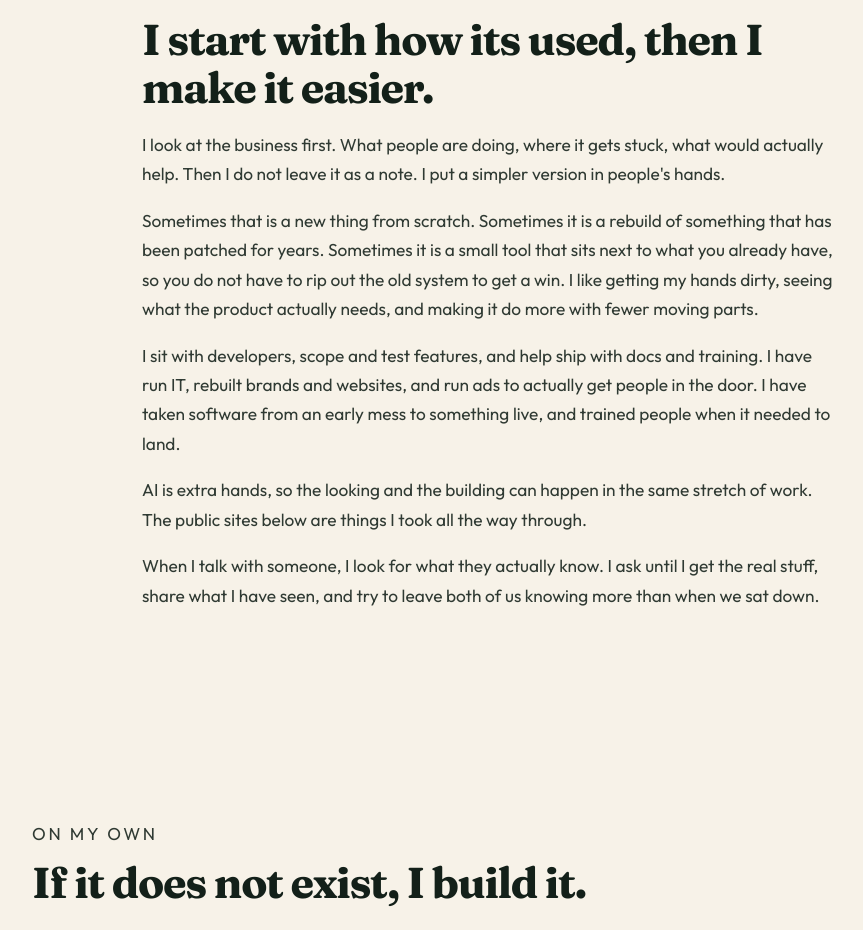
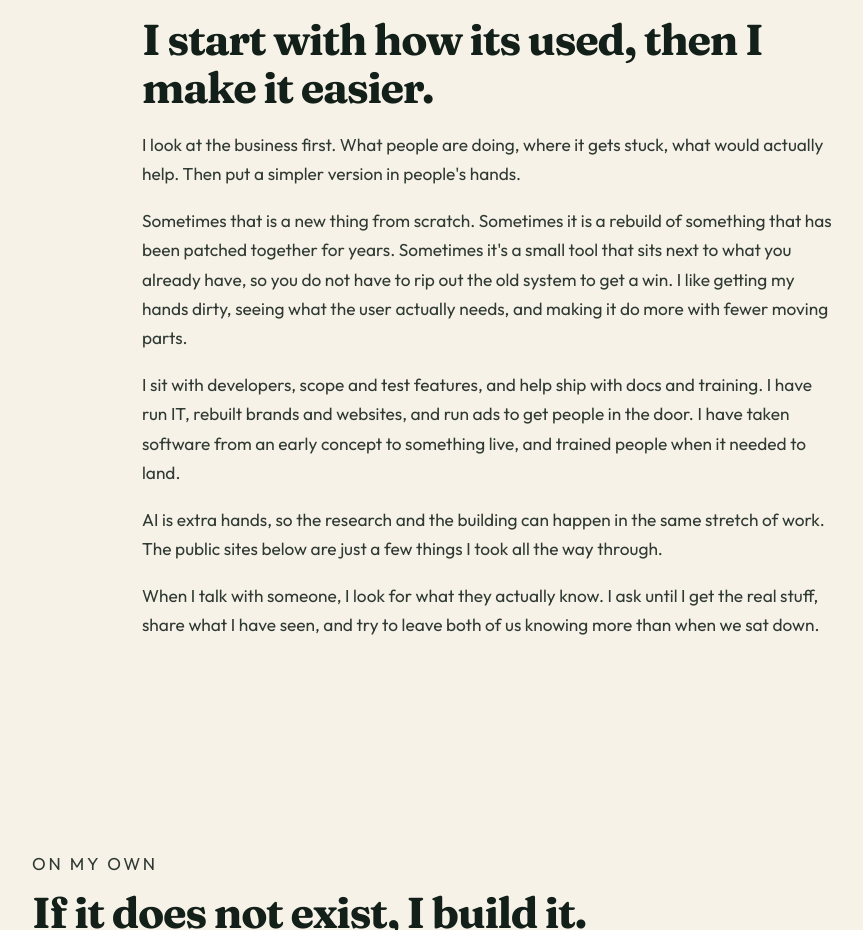
Before and after one commit to cedardev3/chasecedar.com, a Next.js app: page / in a window 1280 px wide. Shown: the part 920-1850 px from the top of the page, without its empty margins (150-1013 px from the left). Built offline with nearby package versions, Linux system fonts and the light colour scheme.

Commit message:
updated description

```diff
--- a/src/app/page.tsx
+++ b/src/app/page.tsx
@@ -51,27 +51,26 @@ export default function Home() {
         <h2>I start with how its used, then I make it easier.</h2>
         <p>
           I look at the business first. What people are doing, where it gets
-          stuck, what would actually help. Then I do not leave it as a note.
-          I put a simpler version in people&apos;s hands.
+          stuck, what would actually help. Then put a simpler version in people&apos;s hands.
         </p>
         <p>
           Sometimes that is a new thing from scratch. Sometimes it is a
-          rebuild of something that has been patched for years. Sometimes it
-          is a small tool that sits next to what you already have, so you do
+          rebuild of something that has been patched together for years. Sometimes it&apos;s
+          a small tool that sits next to what you already have, so you do
           not have to rip out the old system to get a win. I like getting my
-          hands dirty, seeing what the product actually needs, and making it
+          hands dirty, seeing what the user actually needs, and making it
           do more with fewer moving parts.
         </p>
         <p>
           I sit with developers, scope and test features, and help ship with
           docs and training. I have run IT, rebuilt brands and websites, and
-          run ads to actually get people in the door. I have taken software
-          from an early mess to something live, and trained people when it
+          run ads to get people in the door. I have taken software
+          from an early concept to something live, and trained people when it
           needed to land.
         </p>
         <p>
-          AI is extra hands, so the looking and the building can happen in
-          the same stretch of work. The public sites below are things I took
+          AI is extra hands, so the research and the building can happen in
+          the same stretch of work. The public sites below are just a few things I took
           all the way through.
         </p>
         <p>
```
